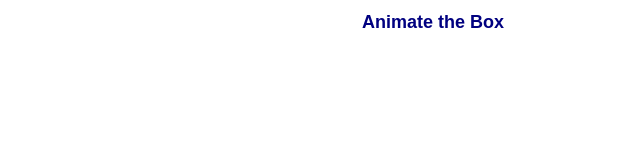
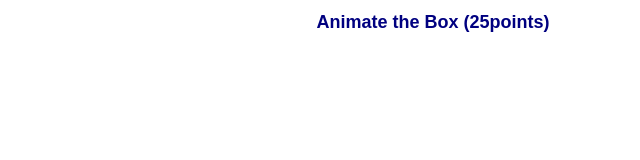
Before and after one commit to FMR0222/webtech24f, a plain HTML site: page Quiz6.html in a window 1280 px wide. Shown: the top 160 px of the page, without its empty margins (207-847 px from the left). Drawn offline with Linux system fonts and the light colour scheme.

Commit message:
Update Quiz6.html
I had to reload it because you wanted the over 25 points. My bad I thought it was just instructions.

```diff
--- a/Quiz6.html
+++ b/Quiz6.html
@@ -45,7 +45,7 @@
     </script>
 </head>
 <body onload="moveBox()">
-    <h1>Animate the Box</h1>
+    <h1>Animate the Box (25points)</h1>
     <div>Animate Me!!</div>
 </body>
 </html>
```
